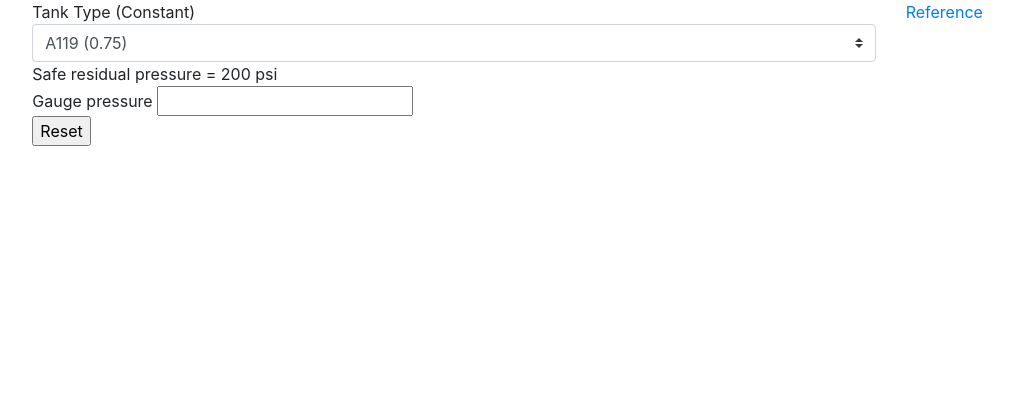
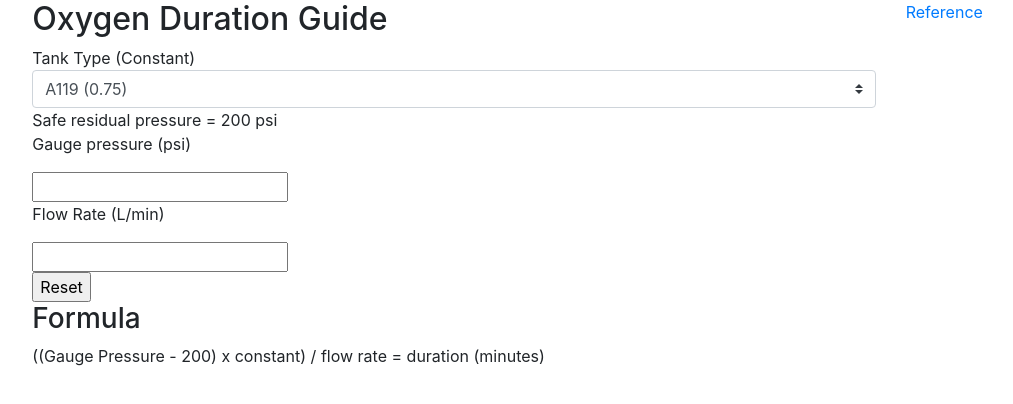
Before and after one commit to mnrotrmedic/O2-Duration-Calc, a plain HTML site: page index.html in a window 1280 px wide. Shown: the whole page, without its empty margins (186-1199 px from the left). Drawn offline with nearby package versions, Linux system fonts and the light colour scheme.

Commit message:
front templated

```diff
--- a/index.html
+++ b/index.html
@@ -15,6 +15,7 @@
     <div class="row">
         <div class="col-2"></div>
         <div class="col">
+            <h2>Oxygen Duration Guide</h2>
             <form>
                 Tank Type (Constant)
                 <select name="cylType" class="custom-select">
@@ -27,15 +28,25 @@
                     <option value="A119" selected>A119 (0.75)</option>
                 </select>
                 <br>
+                <span>Safe residual pressure = 200 psi</span>
 
-                Safe residual pressure = 200 psi
                 <br>
-                Gauge pressure
+                <p>
+                    Gauge pressure (psi)
+                </p>
+                <input type="number">
+                <br>
+                <p>
+                    Flow Rate (L/min)
+                </p>
                 <input type="number">
                 <br>
                 <input type="reset">
+            </form>
 
-            </form>
+            <h3>Formula</h3>
+            <p>((<span id="gaugePSI">Gauge Pressure</span> - 200) x <span id="constant">constant</span>) /
+                <span id="flow">flow rate</span> = <span id="duration">duration</span> (minutes)</p>
         </div>
         <div class="col-2">
             <a href="https://healthfully.com/calculate-oxygen-tank-duration-8526252.html">Reference</a>
```
Also changed, not shown: assets/script/script.js (added).
